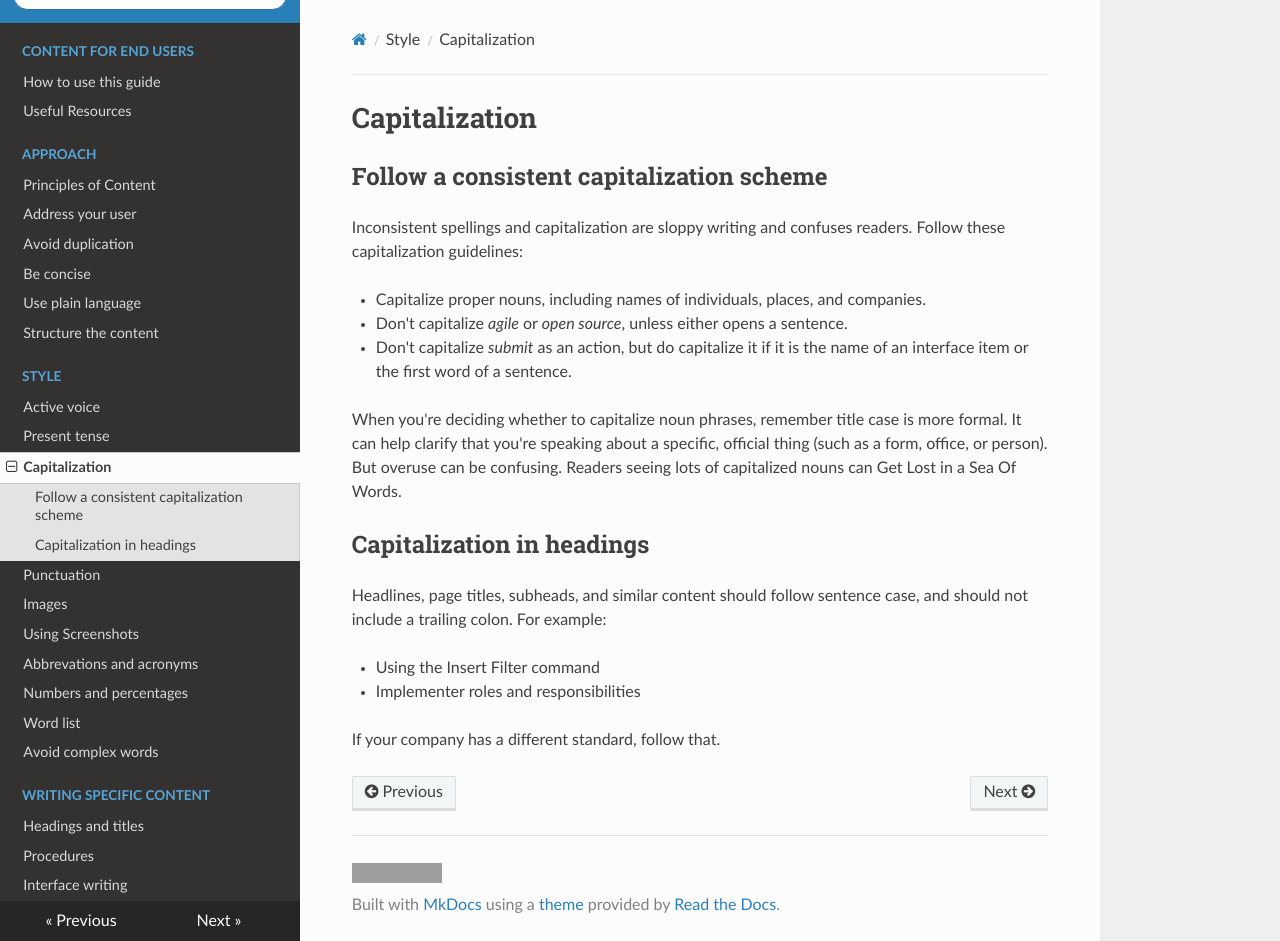
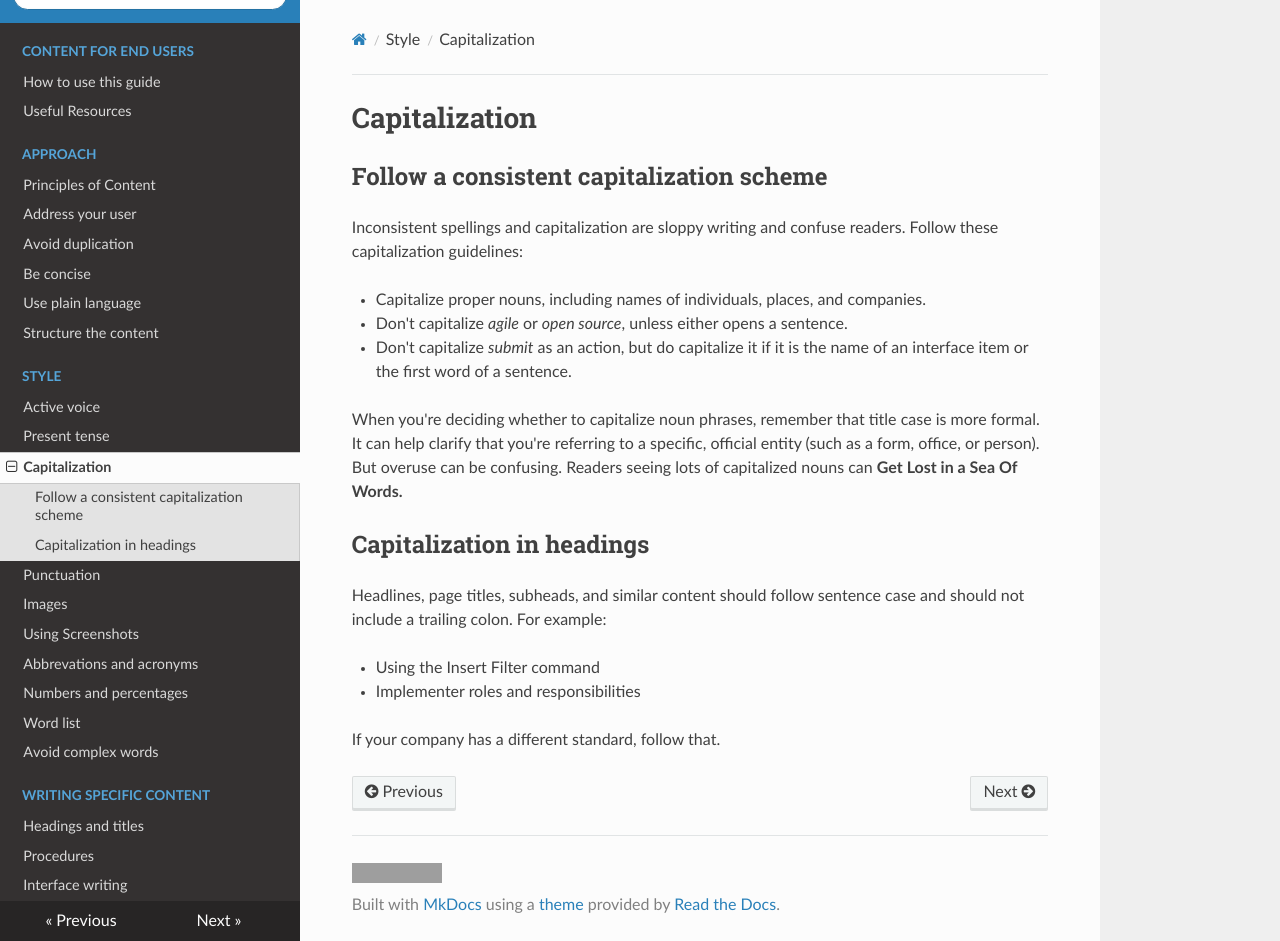
Before and after one commit to stevearrants/styleguide, an MkDocs documentation site: the page built from docs/capitalization.md, in a window 1280 px wide and 941 px high. Built offline with MkDocs 1.6.1, drawn with Linux system fonts in a browser that asks for light colours; nearby versions of some CDN libraries; grey boxes are pictures that could not be loaded.

Commit message:
Update capitalization.md

```diff
--- a/docs/capitalization.md
+++ b/docs/capitalization.md
@@ -2,23 +2,19 @@
 
 ## Follow a consistent capitalization scheme
 
-Inconsistent spellings and capitalization are sloppy writing and confuses readers.
+Inconsistent spellings and capitalization are sloppy writing and confuse readers.
 Follow these capitalization guidelines:
 
 *  Capitalize proper nouns, including names of individuals, places, and companies.
 *  Don't capitalize *agile* or *open source*, unless either opens a sentence.
 *  Don't capitalize *submit* as an action, but do capitalize it if it is the name of an interface item or the first word of a sentence.
 
-When you're deciding whether to capitalize noun phrases, remember title case is more formal.
-It can help clarify that you're speaking about a specific, official thing (such as a
-form, office, or person). But overuse can be confusing. Readers seeing lots of
-capitalized nouns can Get Lost in a Sea Of Words.
+When you're deciding whether to capitalize noun phrases, remember that title case is more formal. It can help clarify that you're referring to a specific, official entity (such as a form, office, or person). But overuse can be confusing. Readers seeing lots of capitalized nouns can **Get Lost in a Sea Of Words.**
 
 Capitalization in headings
 --------
 
-Headlines, page titles, subheads, and similar content should follow
-sentence case, and should not include a trailing colon. For example:
+Headlines, page titles, subheads, and similar content should follow sentence case and should not include a trailing colon. For example:
 
 -   Using the Insert Filter command
 -   Implementer roles and responsibilities
```
